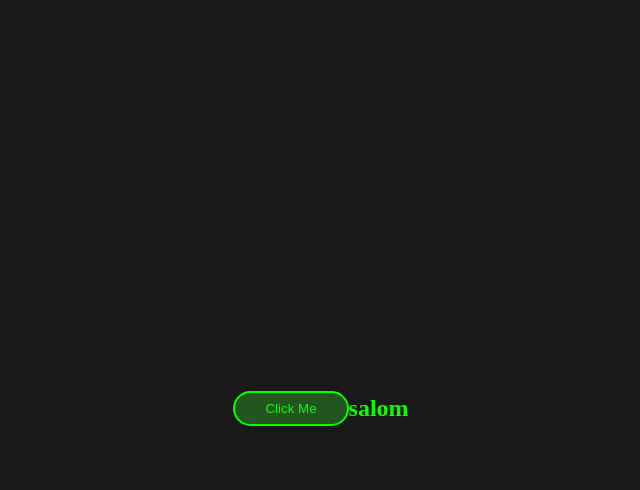
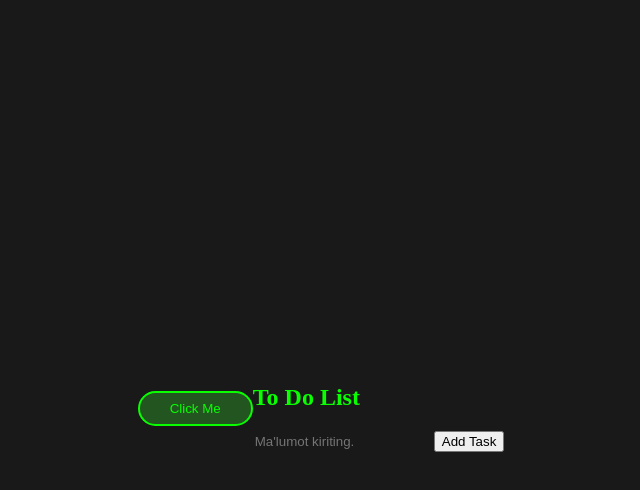
Before and after one commit to Temurprogram77/to-do-list, a React (Vite) app: page / in a window 1280 px wide. Both pictures are taken after a click on the button "Click Me". Shown: the top 490 px of the page, without its empty margins (319-959 px from the left). Built offline with nearby package versions, Linux system fonts and the light colour scheme.

Commit message:
ended modal

```diff
--- a/src/App.jsx
+++ b/src/App.jsx
@@ -4,7 +4,12 @@ const App = () => {
   const [task, setTask] = useState("");
   const [tasks, setTasks] = useState([]);
   const [modal, setModal] = useState(false);
-  function clickFunc() {}
+  function targetFunc(e) {
+    return e.target.value;
+  }
+  function addFunc() {
+    setTasks([...tasks, task])
+  }
   return (
     <>
       <div className="container">
@@ -13,7 +18,16 @@ const App = () => {
         {modal ? <div>
           <div className="overlay"></div>
           <div className="modal">
-            <h2>salom</h2>
+            <h2>To Do List</h2>
+            <input type="text" value={task} onChange={(e)=>{setTask(e.target.value)}} placeholder="Ma'lumot kiriting." />
+            <button onClick={addFunc}>Add Task</button>
+            <div className="list">
+              {
+                tasks.map((a,inx)=>{
+                  return <p key={inx}>{a}</p>
+                })
+              }
+            </div>
           </div>
         </div> : <></>}
       </div>
--- a/src/index.css
+++ b/src/index.css
@@ -22,3 +22,9 @@ body {
 .btn:hover {
   box-shadow: 0 0 10px #09ff00;
 }
+input {
+  border: none;
+  outline: none;
+  color: #09ff00;
+  background: transparent;
+}
```
